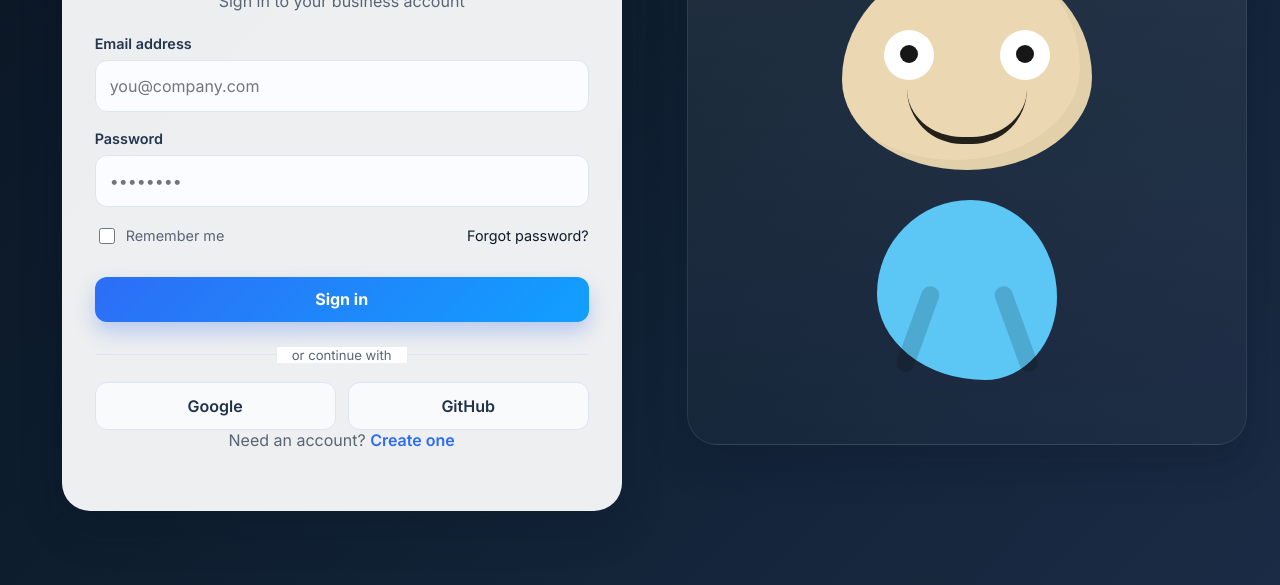
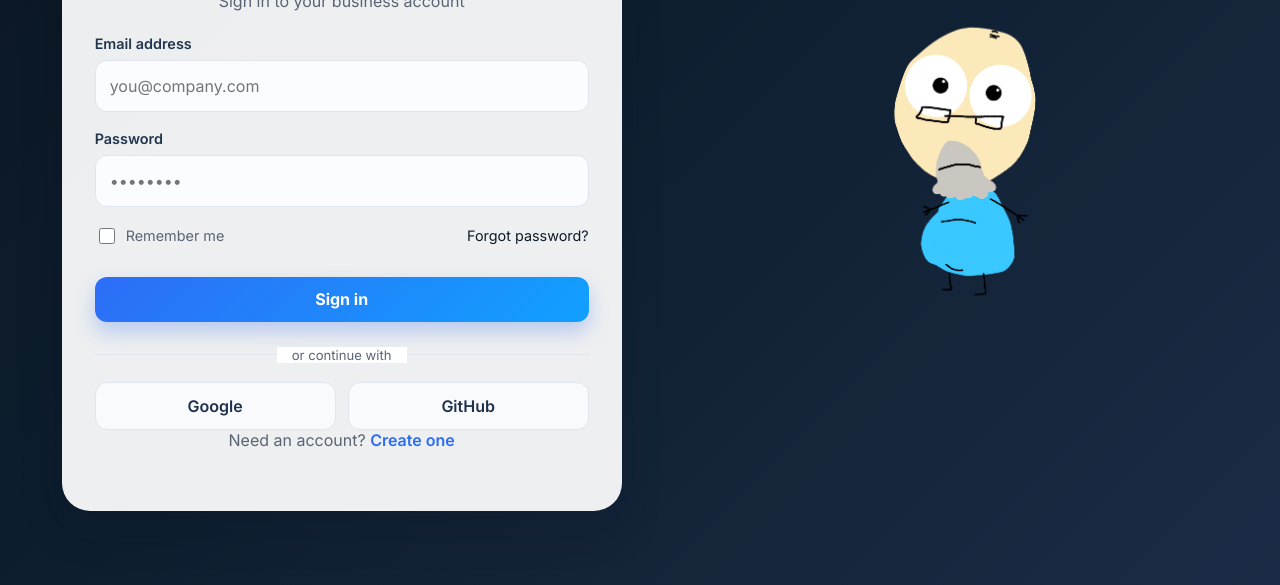
Before and after one commit to Jaydog1/qulox4business, a website: page index.html in a window 1280 px wide. Shown: the part 323-908 px from the top of the page. Drawn offline with Linux system fonts and the light colour scheme.

Commit message:
Replace CSS mascot with the uploaded Bobby Bobertson image asset

```diff
--- a/index.html
+++ b/index.html
@@ -281,99 +281,22 @@
         max-width: 560px;
         min-height: 560px;
         border-radius: 30px;
-        background: linear-gradient(180deg, rgba(255,255,255,0.08), rgba(255,255,255,0.02));
-        border: 1px solid var(--panel-border);
-        box-shadow: 0 18px 40px rgba(11, 19, 35, 0.22);
+        background: transparent;
+        border: none;
+        box-shadow: none;
         display: flex;
         align-items: center;
         justify-content: center;
+        overflow: hidden;
       }
 
-      .bobby-wrap {
-        position: relative;
-        width: 300px;
-        height: 430px;
-      }
-
-      .bobby-head {
-        position: absolute;
-        left: 50%;
-        top: 10px;
-        transform: translateX(-50%);
-        width: 250px;
-        height: 210px;
-        background: #ebd8b2;
-        border-radius: 52% 48% 50% 50% / 57% 56% 44% 43%;
-        box-shadow: inset -12px -10px 0 rgba(0,0,0,0.04);
-      }
-
-      .eye {
-        position: absolute;
-        top: 70px;
-        width: 50px;
-        height: 50px;
-        background: white;
-        border-radius: 50%;
-      }
-
-      .eye.left {
-        left: 42px;
-      }
-
-      .eye.right {
-        right: 42px;
-      }
-
-      .eye::before {
-        content: "";
-        position: absolute;
-        width: 18px;
-        height: 18px;
-        background: #171717;
-        border-radius: 50%;
-        left: 16px;
-        top: 15px;
-      }
-
-      .mouth {
-        position: absolute;
-        left: 50%;
-        bottom: 26px;
-        transform: translateX(-50%);
-        width: 120px;
-        height: 55px;
-        border-bottom: 7px solid rgba(0,0,0,0.85);
-        border-radius: 0 0 80px 80px;
-      }
-
-      .bobby-body {
-        position: absolute;
-        left: 50%;
-        bottom: 0;
-        transform: translateX(-50%);
-        width: 180px;
-        height: 180px;
-        background: #5cc6f5;
-        border-radius: 52% 48% 40% 60% / 52% 54% 46% 48%;
-      }
-
-      .bobby-leg {
-        position: absolute;
-        width: 18px;
-        height: 90px;
-        background: rgba(0,0,0,0.15);
-        border-radius: 12px;
-        bottom: 6px;
-      }
-
-      .bobby-leg.left {
-        left: 92px;
-        transform: rotate(20deg);
-      }
-
-      .bobby-leg.right {
-        right: 92px;
-        transform: rotate(-20deg);
+      .bobby-image {
+        display: block;
+        width: 100%;
+        max-width: 540px;
+        height: auto;
+        object-fit: contain;
+        background: transparent;
       }
 
       .hidden {
@@ -459,16 +382,7 @@
 
           <div class="mascot-panel">
             <div class="mascot-card">
-              <div class="bobby-wrap">
-                <div class="bobby-head">
-                  <div class="eye left"></div>
-                  <div class="eye right"></div>
-                  <div class="mouth"></div>
-                </div>
-                <div class="bobby-body"></div>
-                <div class="bobby-leg left"></div>
-                <div class="bobby-leg right"></div>
-              </div>
+              <img src="BobbyBobertson.png" alt="Bobby Robertson mascot" class="bobby-image" />
             </div>
           </div>
         </section>
```
